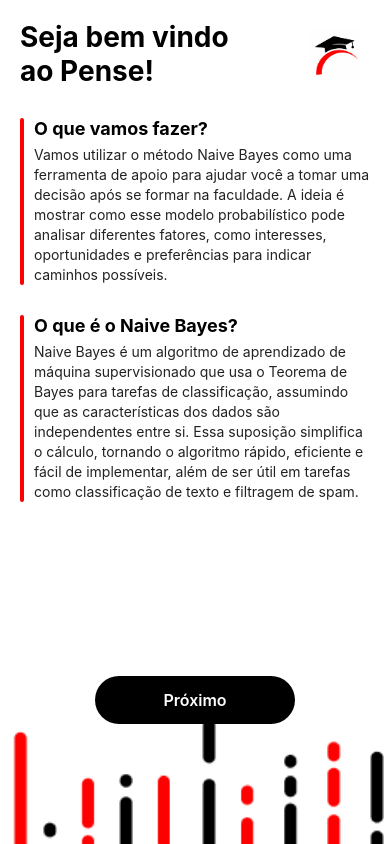
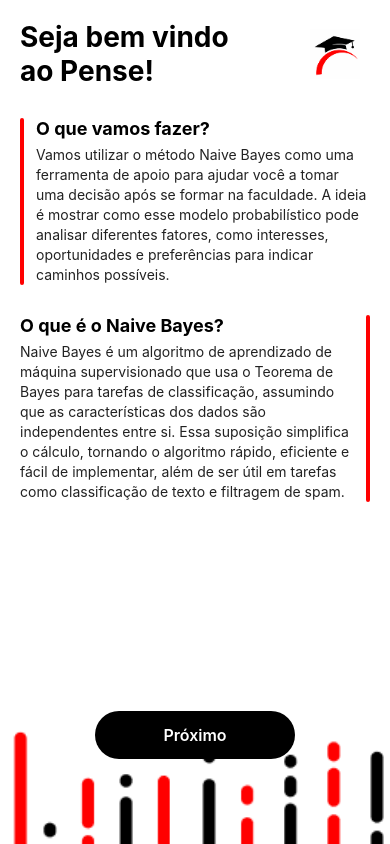
Before and after one commit to isaqkee/penseIntegrador, a React Native app in the folder penseProject/: screen /PaginaIntroducao in a window 390 px wide. Built offline with nearby package versions, Linux system fonts and the light colour scheme.

Commit message:
as duas primeiras telas estao feitas

```diff
--- a/penseProject/paginaIntroducao.js
+++ b/penseProject/paginaIntroducao.js
@@ -1,5 +1,16 @@
 import { StatusBar } from "expo-status-bar";
-import { StyleSheet, Text, View, ImageBackground, Dimensions, SafeAreaView, TouchableOpacity, Image, ScrollView } from "react-native";
+import {
+  StyleSheet,
+  Text,
+  View,
+  ImageBackground,
+  Dimensions,
+  SafeAreaView,
+  TouchableOpacity,
+  Image,
+  ScrollView,
+} from "react-native";
+
 import bgImage from "./assets/fundo1.png";
 
 const { width, height } = Dimensions.get("window");
@@ -11,9 +22,10 @@ export default function PaginaIntroducao() {
       style={[styles.background, { width, height }]}
     >
       <SafeAreaView style={styles.container}>
-
-        <ScrollView contentContainerStyle={styles.scrollContent} showsVerticalScrollIndicator={false}>
-
+        <ScrollView
+          contentContainerStyle={styles.scrollContent}
+          showsVerticalScrollIndicator={false}
+        >
           {/* TÍTULO */}
           <View style={styles.header}>
             <Text style={styles.title}>Seja bem vindo{"\n"}ao Pense!</Text>
@@ -24,43 +36,46 @@ export default function PaginaIntroducao() {
             />
           </View>
 
-          {/* Seção 1 */}
+          {/* Seção 1 — Barra esquerda */}
           <View style={styles.sectionContainer}>
             <View style={styles.redBar} />
             <View style={styles.textBlock}>
               <Text style={styles.sectionTitle}>O que vamos fazer?</Text>
               <Text style={styles.sectionText}>
                 Vamos utilizar o método Naive Bayes como uma ferramenta de apoio
-                para ajudar você a tomar uma decisão após se formar na faculdade.
-                A ideia é mostrar como esse modelo probabilístico pode analisar
-                diferentes fatores, como interesses, oportunidades e preferências
-                para indicar caminhos possíveis.
+                para ajudar você a tomar uma decisão após se formar na
+                faculdade. A ideia é mostrar como esse modelo probabilístico pode
+                analisar diferentes fatores, como interesses, oportunidades e
+                preferências para indicar caminhos possíveis.
               </Text>
             </View>
           </View>
 
-          {/* Seção 2 */}
-          <View style={styles.sectionContainer}>
-            <View style={styles.redBar} />
+          {/* Seção 2 — Barra direita */}
+          <View style={styles.sectionContainerRight}>
             <View style={styles.textBlock}>
               <Text style={styles.sectionTitle}>O que é o Naive Bayes?</Text>
               <Text style={styles.sectionText}>
-                Naive Bayes é um algoritmo de aprendizado de máquina supervisionado
-                que usa o Teorema de Bayes para tarefas de classificação, assumindo
-                que as características dos dados são independentes entre si.
-                Essa suposição simplifica o cálculo, tornando o algoritmo rápido,
-                eficiente e fácil de implementar, além de ser útil em tarefas como
-                classificação de texto e filtragem de spam.
+                Naive Bayes é um algoritmo de aprendizado de máquina
+                supervisionado que usa o Teorema de Bayes para tarefas de
+                classificação, assumindo que as características dos dados são
+                independentes entre si. Essa suposição simplifica o cálculo,
+                tornando o algoritmo rápido, eficiente e fácil de implementar,
+                além de ser útil em tarefas como classificação de texto e
+                filtragem de spam.
               </Text>
             </View>
+            <View style={styles.redBarRight} />
           </View>
-
         </ScrollView>
       </SafeAreaView>
 
       {/* BOTÃO */}
       <View style={styles.buttonContainer}>
-        <TouchableOpacity style={styles.button} onPress={() => console.log("Próximo pressionado")}>
+        <TouchableOpacity
+          style={styles.button}
+          onPress={() => console.log("Próximo pressionado")}
+        >
           <Text style={styles.buttonText}>Próximo</Text>
         </TouchableOpacity>
       </View>
@@ -69,8 +84,6 @@ export default function PaginaIntroducao() {
     </ImageBackground>
   );
 }
-
-// ---------------- ESTILOS ----------------
 
 const styles = StyleSheet.create({
   background: {
@@ -107,17 +120,35 @@ const styles = StyleSheet.create({
     marginRight: 10,
   },
 
+  /* Seção 1 */
   sectionContainer: {
     flexDirection: "row",
     marginTop: 30,
     width: "100%",
   },
 
+  /* Seção 2 */
+  sectionContainerRight: {
+    flexDirection: "row",
+    marginTop: 30,
+    width: "100%",
+    justifyContent: "flex-start",
+  },
+
+  /* Barra esquerda */
   redBar: {
     width: 4,
     backgroundColor: "red",
     borderRadius: 10,
-    marginRight: 10,
+    marginRight: 12,
+  },
+
+  /* Barra direita alinhada */
+  redBarRight: {
+    width: 4,
+    backgroundColor: "red",
+    borderRadius: 10,
+    marginLeft: 12,
   },
 
   textBlock: {
@@ -136,19 +167,19 @@ const styles = StyleSheet.create({
     color: "#222",
   },
 
-  // --------------- BOTÃO ---------------
+  /* BOTÃO */
   buttonContainer: {
     width: "100%",
     alignItems: "center",
     position: "absolute",
-    bottom: 0,
+    bottom: -5,
     marginBottom: 80,
     justifyContent: "center",
   },
 
   button: {
     position: "absolute",
-    bottom: 40,
+    bottom: 10,
     backgroundColor: "black",
     paddingVertical: 14,
     paddingHorizontal: 40,
```
